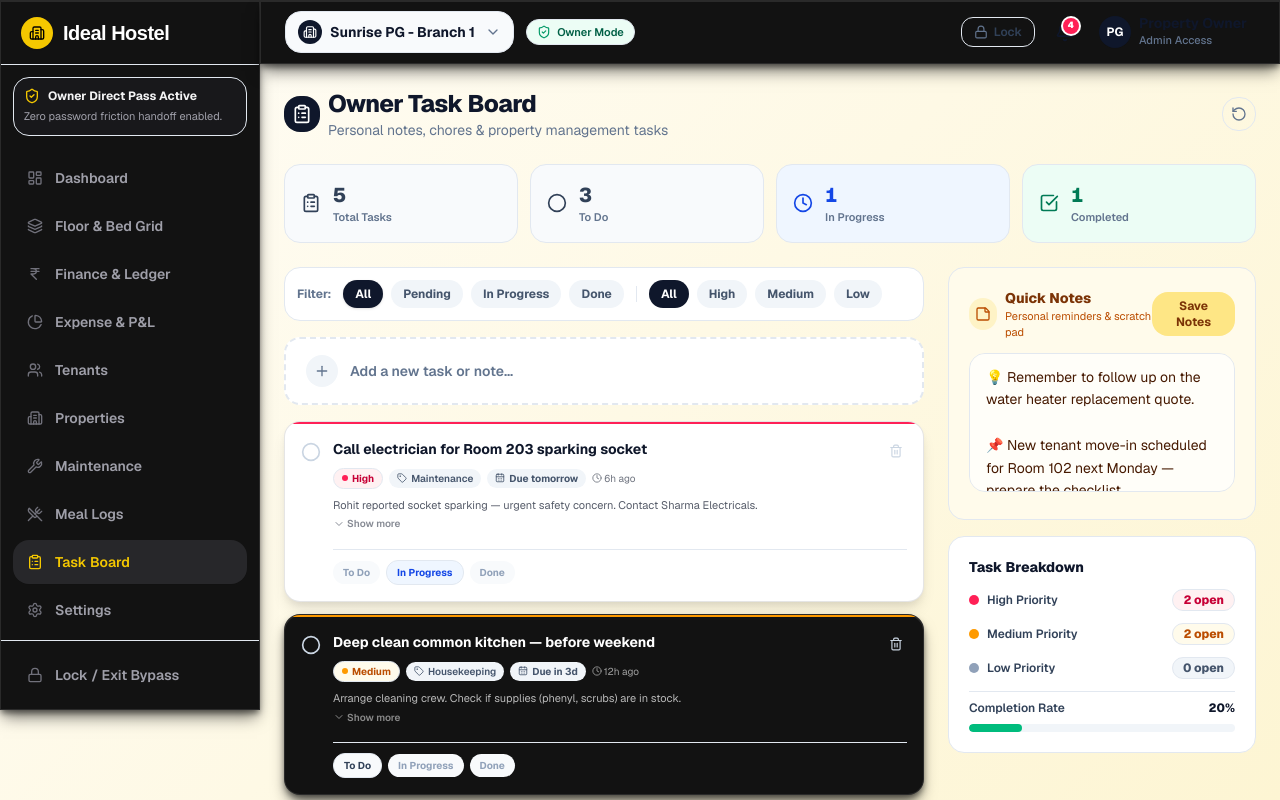
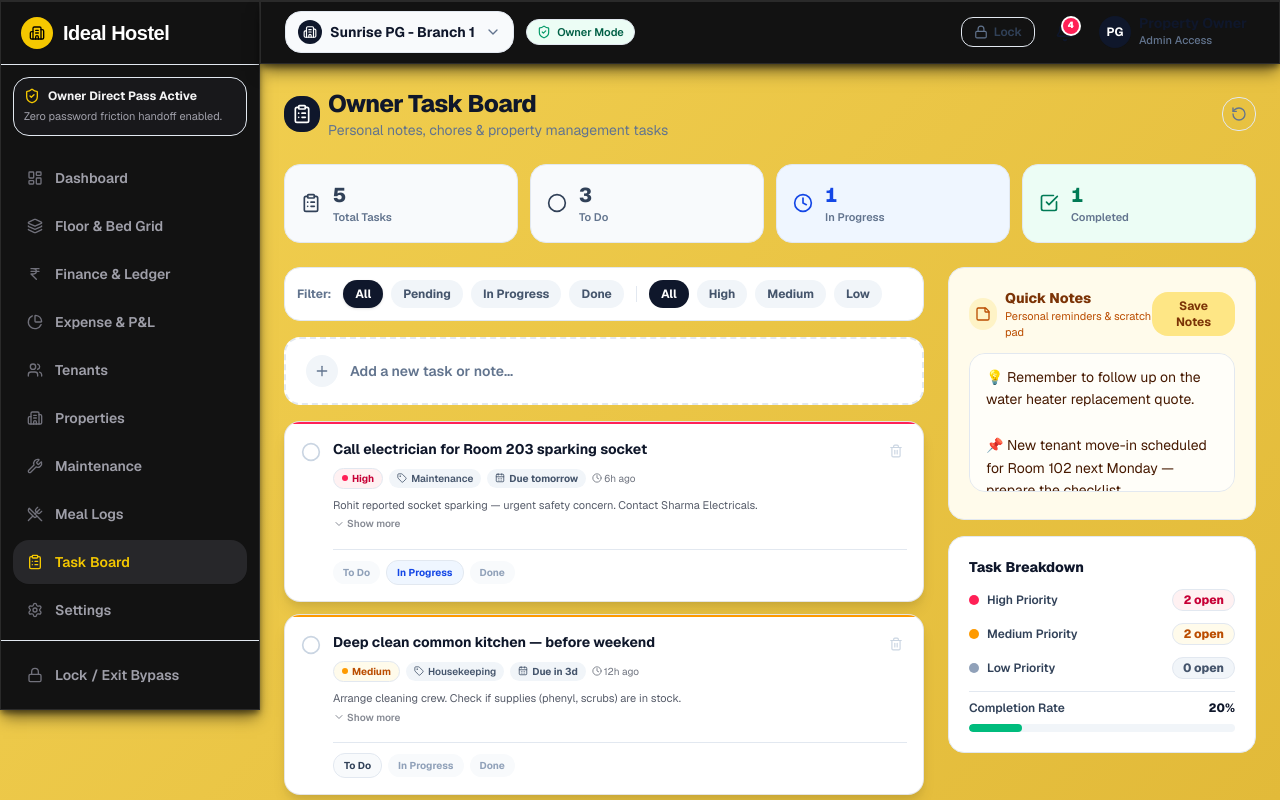
Before and after one commit to fahadnauman/ideal-hostel-, a Next.js app: page /dashboard/tasks in a window 1280 px wide. Shown: the top 800 px of the page. Built offline with nearby package versions, Linux system fonts and the light colour scheme.

Commit message:
style: update canvas to rich matte yellow and keep UI cards crisp white

```diff
--- a/src/app/dashboard/tasks/page.tsx
+++ b/src/app/dashboard/tasks/page.tsx
@@ -339,7 +339,7 @@ function TaskCard({ task, index, onUpdate }: TaskCardProps) {
 
   return (
     <div
-      className={`${index % 2 === 0 ? "card-shadow" : "card-shadow-black"} rounded-2xl overflow-hidden transition-all duration-200 ${
+      className={`card-shadow rounded-2xl overflow-hidden transition-all duration-200 ${
         task.status === "DONE"
           ? "opacity-70"
           : isOverdue
--- a/src/app/globals.css
+++ b/src/app/globals.css
@@ -117,12 +117,12 @@
 }
 
 html {
-  background-color: #faf8f3;
+  background-color: #E5C158;
   color: #0f172a;
 }
 
 body {
-  background: linear-gradient(135deg, #fffdf7 0%, #fdf5d3 100%);
+  background: linear-gradient(135deg, #F3D152 0%, #E2BA39 100%);
   background-attachment: fixed;
   color: var(--foreground);
   font-family: var(--font-geist-sans), system-ui, -apple-system, sans-serif;
```
